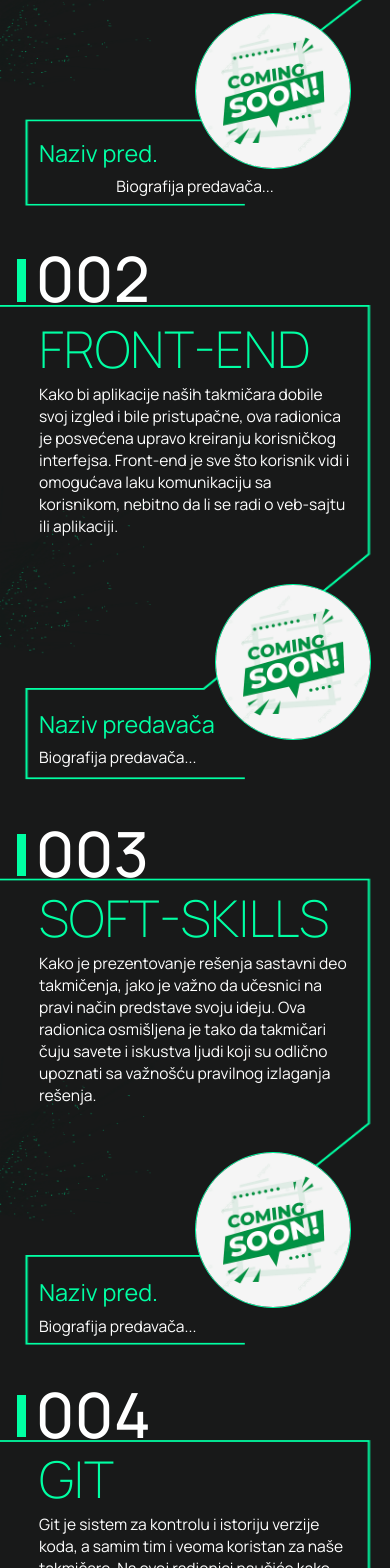
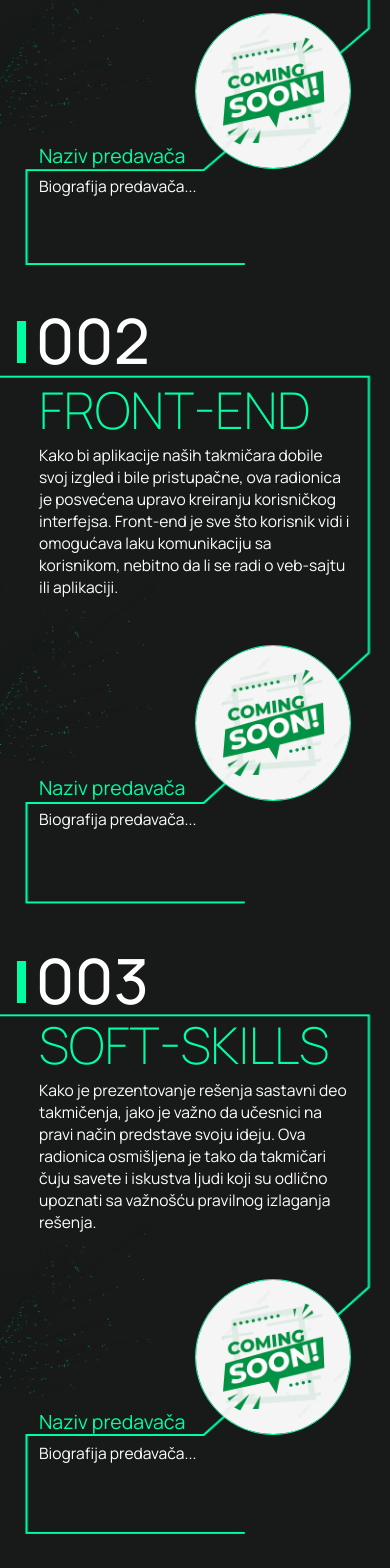
Before and after one commit to Nikola787/hzs-5.0, a React (Create React App) app: page /#/ in a window 390 px wide. Shown: the part 3900-5468 px from the top of the page. Built offline with nearby package versions, Linux system fonts and the light colour scheme.

Commit message:
gotove Radionice

```diff
--- a/src/components/radionice/Radionice.jsx
+++ b/src/components/radionice/Radionice.jsx
@@ -36,7 +36,7 @@ const Radionice = () => {
             <h1
               className={`ime-predavaca ${Visible1 ? "visible1" : "hidden1"}`}
             >
-              Naziv pred.
+              Naziv predavača
             </h1>
           </div>
           <p className={`predavac-opis ${Visible1 ? "visible1" : "hidden1"}`}>
@@ -101,7 +101,7 @@ const Radionice = () => {
             <h1
               className={`ime-predavaca ${Visible3 ? "visible1" : "hidden1"}`}
             >
-             Naziv pred.
+              Naziv predavača
             </h1>
           </div>
           <p className={`predavac-opis ${Visible3 ? "visible1" : "hidden1"}`}>
@@ -113,7 +113,7 @@ const Radionice = () => {
         <div className="radionica2-levo-container">
           <div className="prvi-deo">
             <h1 className={`ime-predavaca ${Visible4 ? "visible" : "hidden"}`}>
-            Naziv predavača...
+              Naziv predavača
             </h1>
             <img
               className={`slika_leva ${Visible4 ? "visible2" : "hidden2"}`}
--- a/src/components/radionice/radionice.css
+++ b/src/components/radionice/radionice.css
@@ -132,14 +132,14 @@
 
 .radionica1-desno-container {
   display: flex;
-  width: 45%;
+  width: 52%;
   flex-direction: column;
 }
 
 .radionica1-desno-container .prvi-deo {
   display: flex;
   align-items: flex-end;
-  justify-content: center;
+  justify-content: space-between;
 }
 
 .radionica1-desno-container .slika_desna {
@@ -164,6 +164,9 @@
   font-weight: 400;
   text-align: right;
   padding-top: 2%;
+  height: 7vw;
+  width: 100%;
+  align-items: flex-start;
 }
 
 .radionica2-container,
@@ -207,8 +210,10 @@
   font-size: 1.2vw;
   font-weight: 400;
   text-align: left;
-  width: 35vw;
+  width: 100%;
   padding-top: 2%;
+  height: 7vw;
+  align-items: flex-start;
 }
 
 .radionica2-desno-container {
@@ -285,12 +290,12 @@
   }
   .radionica2-container {
     padding-top: 8%;
-    padding-bottom: 9%;
+    padding-bottom: 10%;
   }
 
   .radionica3-container {
     padding-top: 8%;
-    padding-bottom: 8%;
+    padding-bottom: 9%;
   }
 
   .radionica4-container {
@@ -384,21 +389,23 @@
   }
   .radionica1-desno-container .ime-predavaca {
     white-space: nowrap;
-    font-size: 6vw;
+    font-size: 5vw;
     color: #00ffa3;
   }
   .radionica2-levo-container .ime-predavaca {
     white-space: nowrap;
-    font-size: 6vw;
+    font-size: 5vw;
     color: #00ffa3;
   }
   .radionica1-desno-container .predavac-opis {
     text-align: start;
     font-size: 4vw;
+    height: 23vw;
   }
   .radionica2-levo-container .predavac-opis {
     font-size: 4vw;
     width: 100%;
+    height: 23vw;
   }
   .radionica2-container .visible,
   .radionica4-container .visible {
```
